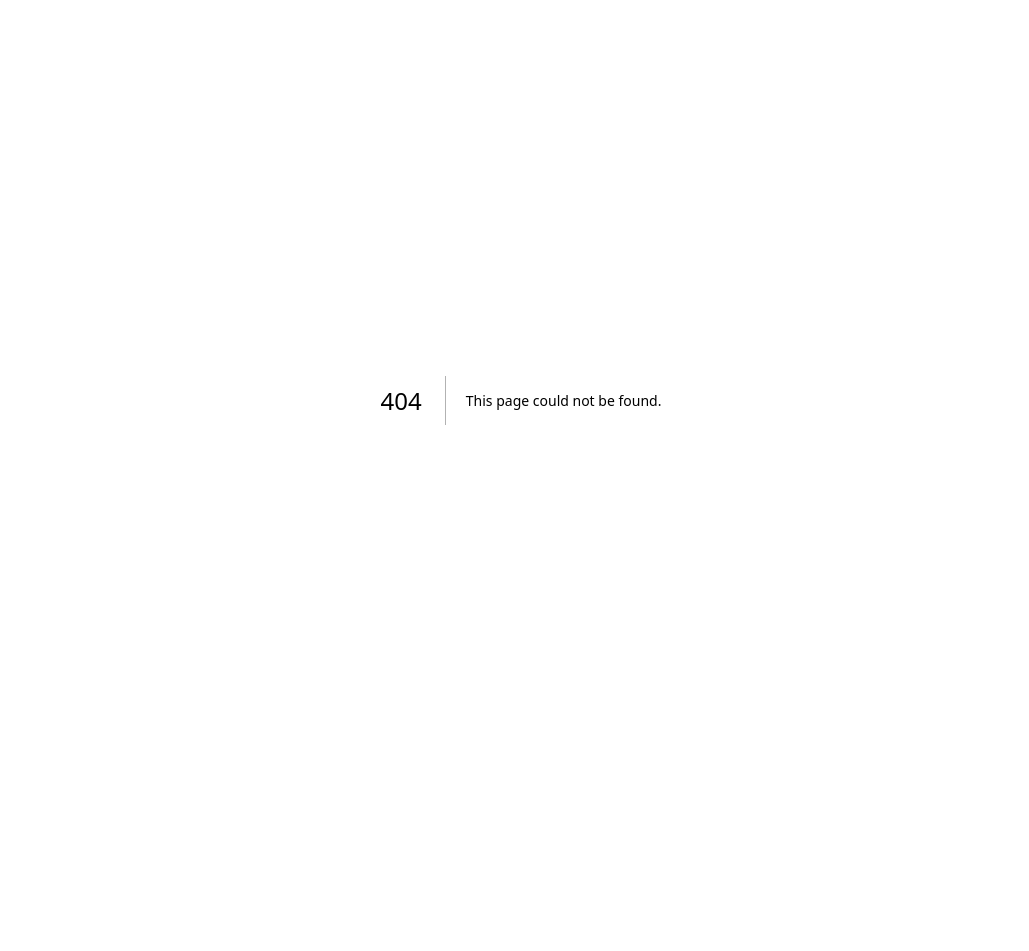
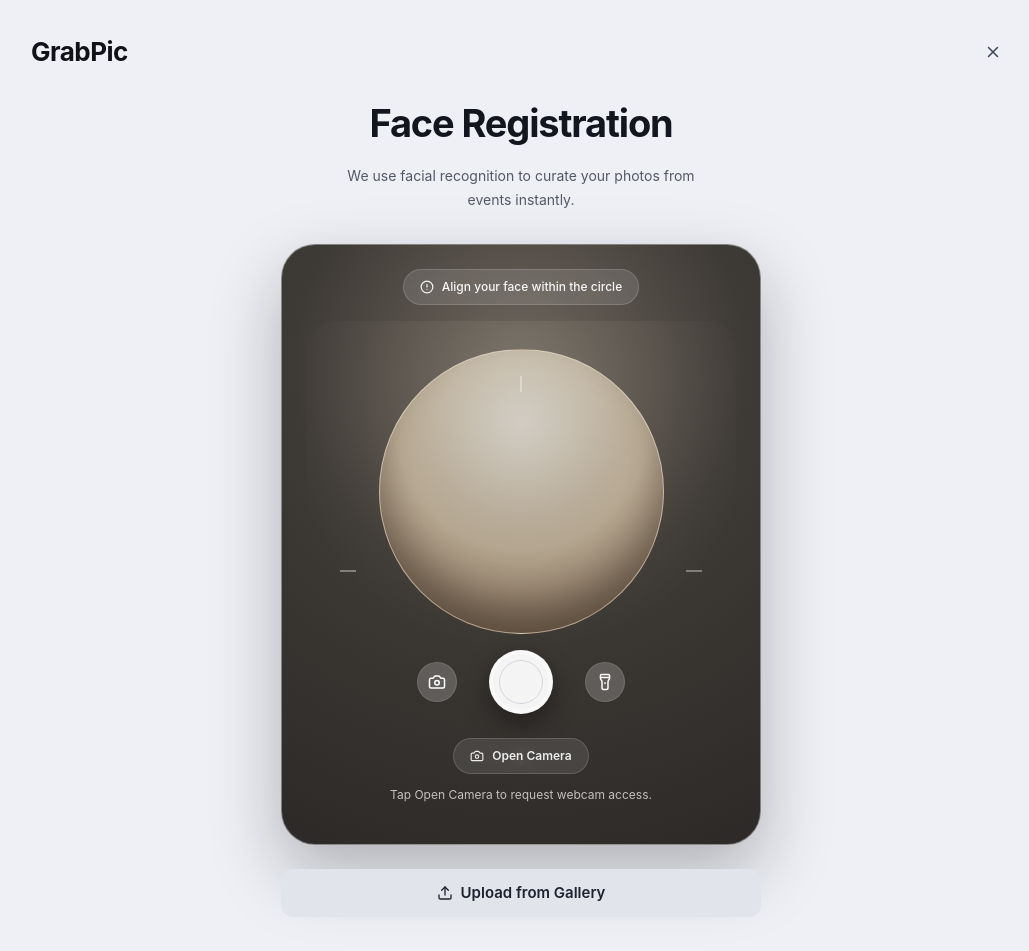
Before and after one commit to PranjalMantri/GrabPic, a Next.js app in the folder grabpic-frontend/: page /settings/update-face in a window 1280 px wide. Before the commit this address had no page. Shown: the top 951 px of the page, without its empty margins (119-1148 px from the left). Before the commit the page ends 800 px from the top, so only its background shows below. Built offline with nearby package versions, Linux system fonts and the light colour scheme.

Commit message:
feat: add face registration page with camera and upload functionality

```diff
--- a/grabpic-frontend/src/pages/settings.tsx
+++ b/grabpic-frontend/src/pages/settings.tsx
@@ -57,6 +57,10 @@ export default function SettingsPage() {
 
   function updateField(field: keyof FormValues, value: string) {
     setFormValues((current) => ({ ...current, [field]: value }));
+  }
+
+  function handleUpdateFace() {
+    void router.push("/settings/update-face");
   }
 
   return (
@@ -184,7 +188,7 @@ export default function SettingsPage() {
                     This face profile helps find you automatically in large event galleries.
                   </p>
 
-                  <Button className="mt-5 w-full" type="button">
+                  <Button className="mt-5 w-full" type="button" onClick={handleUpdateFace}>
                     Update Face
                   </Button>
 
--- /dev/null
+++ b/grabpic-frontend/src/pages/settings/update-face.tsx
@@ -0,0 +1,254 @@
+import Head from "next/head";
+import { useEffect, useRef, useState } from "react";
+import { useRouter } from "next/router";
+import { Camera, CircleAlert, Flashlight, Upload, X } from "lucide-react";
+
+import { Button } from "@/components/ui/button";
+
+export default function UpdateFacePage() {
+  const router = useRouter();
+  const videoRef = useRef<HTMLVideoElement>(null);
+  const streamRef = useRef<MediaStream | null>(null);
+  const fileInputRef = useRef<HTMLInputElement>(null);
+  const previewUrlRef = useRef<string | null>(null);
+  const [cameraError, setCameraError] = useState<string | null>(null);
+  const [isCameraReady, setIsCameraReady] = useState(false);
+  const [galleryPreviewUrl, setGalleryPreviewUrl] = useState<string | null>(null);
+
+  function handleClose() {
+    void router.push("/settings");
+  }
+
+  function handleUploadClick() {
+    fileInputRef.current?.click();
+  }
+
+  function clearGalleryPreview() {
+    if (previewUrlRef.current) {
+      URL.revokeObjectURL(previewUrlRef.current);
+      previewUrlRef.current = null;
+    }
+
+    setGalleryPreviewUrl(null);
+  }
+
+  async function startCamera() {
+    if (!navigator.mediaDevices?.getUserMedia) {
+      setCameraError("Camera access is not supported in this browser.");
+      return;
+    }
+
+    try {
+      setCameraError(null);
+
+      if (!streamRef.current) {
+        streamRef.current = await navigator.mediaDevices.getUserMedia({
+          video: { facingMode: "user" },
+          audio: false,
+        });
+      }
+
+      if (videoRef.current) {
+        videoRef.current.srcObject = streamRef.current;
+        await videoRef.current.play();
+      }
+
+      setIsCameraReady(true);
+    } catch {
+      setCameraError("Unable to access your camera. Check permissions and try again.");
+      setIsCameraReady(false);
+    }
+  }
+
+  function stopCamera() {
+    streamRef.current?.getTracks().forEach((track) => track.stop());
+    streamRef.current = null;
+
+    if (videoRef.current) {
+      videoRef.current.srcObject = null;
+    }
+
+    setIsCameraReady(false);
+  }
+
+  function handleCameraClick() {
+    if (isCameraReady) {
+      stopCamera();
+      return;
+    }
+
+    void startCamera();
+  }
+
+  useEffect(() => {
+    return () => {
+      stopCamera();
+      clearGalleryPreview();
+    };
+  }, []);
+
+  function handleUploadChange(event: React.ChangeEvent<HTMLInputElement>) {
+    const selectedFile = event.target.files?.[0];
+
+    if (!selectedFile) {
+      return;
+    }
+
+    stopCamera();
+    clearGalleryPreview();
+
+    const nextPreviewUrl = URL.createObjectURL(selectedFile);
+    previewUrlRef.current = nextPreviewUrl;
+    setGalleryPreviewUrl(nextPreviewUrl);
+
+    // Placeholder: future upload flow hooks into face processing service.
+    event.target.value = "";
+  }
+
+  return (
+    <>
+      <Head>
+        <title>GrabPic | Face Registration</title>
+        <meta
+          name="description"
+          content="Register or update your face profile to improve AI photo matching for your events."
+        />
+      </Head>
+
+      <main className="min-h-screen bg-[#eef0f5] px-4 py-6 sm:px-6 sm:py-8">
+        <div className="mx-auto max-w-245">
+          <div className="mb-6 flex items-center justify-between">
+            <p className="text-[26px] font-bold tracking-[-0.02em] text-[#111118]">GrabPic</p>
+            <button
+              type="button"
+              aria-label="Close face registration"
+              onClick={handleClose}
+              className="inline-flex h-9 w-9 items-center justify-center rounded-full text-[#3f4454] transition hover:bg-black/5"
+            >
+              <X size={18} />
+            </button>
+          </div>
+
+          <section className="mx-auto w-full max-w-120 text-center">
+            <h1 className="text-[34px] font-bold tracking-[-0.03em] text-[#14161f] sm:text-[38px]">
+              Face Registration
+            </h1>
+            <p className="mx-auto mt-3 max-w-[44ch] text-[14px] leading-6 text-[#545867]">
+              We use facial recognition to curate your photos from events instantly.
+            </p>
+
+            <div className="mt-8 rounded-[34px] border border-white/40 bg-[radial-gradient(circle_at_50%_20%,#6f685f_0%,#3e3a35_42%,#2c2928_100%)] p-6 shadow-[0_28px_70px_rgba(13,14,19,0.28)]">
+              <div className="mx-auto flex w-fit items-center gap-2 rounded-full border border-white/15 bg-white/12 px-4 py-2 text-[12px] font-medium text-white/95 backdrop-blur-sm">
+                <CircleAlert size={14} />
+                Align your face within the circle
+              </div>
+
+              <div className="relative mt-4 overflow-hidden rounded-[28px] p-4">
+                <div className="pointer-events-none absolute inset-0 rounded-[28px] bg-[radial-gradient(circle_at_50%_18%,rgba(246,235,211,0.12),transparent_52%)]" />
+
+                <div className="relative mx-auto mt-3 h-63.75 w-63.75 overflow-hidden rounded-full border border-[#e8dfcf]/35 bg-[radial-gradient(circle_at_50%_26%,#d8d2c6_0%,#cbbba2_50%,#8f745b_88%)] shadow-[inset_0_-28px_36px_rgba(0,0,0,0.28)] sm:h-71.25 sm:w-71.25">
+                  {galleryPreviewUrl ? (
+                    <img
+                      src={galleryPreviewUrl}
+                      alt="Selected face preview"
+                      className="h-full w-full object-cover"
+                    />
+                  ) : null}
+
+                  <video
+                    ref={videoRef}
+                    className={`h-full w-full object-cover transition-opacity duration-300 ${
+                      isCameraReady ? "opacity-100" : "opacity-0"
+                    }`}
+                    muted
+                    playsInline
+                    autoPlay
+                  />
+                  <div className="pointer-events-none absolute inset-0 bg-[radial-gradient(circle_at_50%_26%,rgba(255,255,255,0.18),transparent_38%),linear-gradient(to_bottom,rgba(0,0,0,0.06),rgba(0,0,0,0.14))]" />
+                </div>
+
+                <span className="absolute left-[8%] top-1/2 h-px w-4 -translate-y-1/2 bg-white/70" />
+                <span className="absolute right-[8%] top-1/2 h-px w-4 -translate-y-1/2 bg-white/70" />
+                <span className="absolute left-1/2 top-[11%] h-4 w-px -translate-x-1/2 bg-white/70" />
+                <span className="absolute left-1/2 bottom-[11%] h-4 w-px -translate-x-1/2 bg-white/70" />
+
+                <div className="relative mt-4 flex items-center justify-center gap-8 pb-1">
+                  <button
+                    type="button"
+                    aria-label="Switch camera"
+                    onClick={handleCameraClick}
+                    className="inline-flex h-10 w-10 items-center justify-center rounded-full border border-white/10 bg-white/20 text-white transition hover:bg-white/30"
+                  >
+                    <Camera size={18} />
+                  </button>
+
+                  <button
+                    type="button"
+                    aria-label="Capture"
+                    className="inline-flex h-16 w-16 items-center justify-center rounded-full border-4 border-white/45 bg-white/95 shadow-[0_10px_24px_rgba(0,0,0,0.38)]"
+                  >
+                    <span className="h-11 w-11 rounded-full border border-[#d4d6dd]" />
+                  </button>
+
+                  <button
+                    type="button"
+                    aria-label="Toggle flash"
+                    className="inline-flex h-10 w-10 items-center justify-center rounded-full border border-white/10 bg-white/20 text-white transition hover:bg-white/30"
+                  >
+                    <Flashlight size={18} />
+                  </button>
+                </div>
+
+                <button
+                  type="button"
+                  onClick={handleCameraClick}
+                  className="mt-5 inline-flex items-center gap-2 rounded-full border border-white/15 bg-white/10 px-4 py-2 text-[12px] font-semibold text-white/90 backdrop-blur-sm transition hover:bg-white/20"
+                >
+                  <Camera size={14} />
+                  {isCameraReady ? "Stop Camera" : "Open Camera"}
+                </button>
+
+                {cameraError ? (
+                  <p className="mt-3 text-[12px] font-medium text-[#ffd8d8]">{cameraError}</p>
+                ) : (
+                  <p className="mt-3 text-[12px] text-white/70">
+                    {galleryPreviewUrl
+                      ? "Preview loaded from gallery. You can replace it or open the camera."
+                      : isCameraReady
+                      ? "Camera is active. Position your face inside the circle."
+                      : "Tap Open Camera to request webcam access."}
+                  </p>
+                )}
+              </div>
+            </div>
+
+            <input
+              ref={fileInputRef}
+              type="file"
+              accept="image/*"
+              className="hidden"
+              onChange={handleUploadChange}
+            />
+
+            <Button
+              type="button"
+              variant="secondary"
+              className="mt-6 h-12 w-full rounded-xl border-0 bg-[#e1e4ea] text-[15px] text-[#1e2230] hover:bg-[#d7dce5]"
+              onClick={handleUploadClick}
+            >
+              <Upload size={16} />
+              Upload from Gallery
+            </Button>
+
+            <p className="mt-8 text-[11px] font-semibold uppercase tracking-[0.16em] text-[#3c4150]">
+              Secure &amp; Private
+            </p>
+            <p className="mx-auto mt-3 max-w-[38ch] text-[12px] leading-5 text-[#626776]">
+              Your face data is encrypted and used only for matching photos from events you attend.
+            </p>
+          </section>
+        </div>
+      </main>
+    </>
+  );
+}
```
